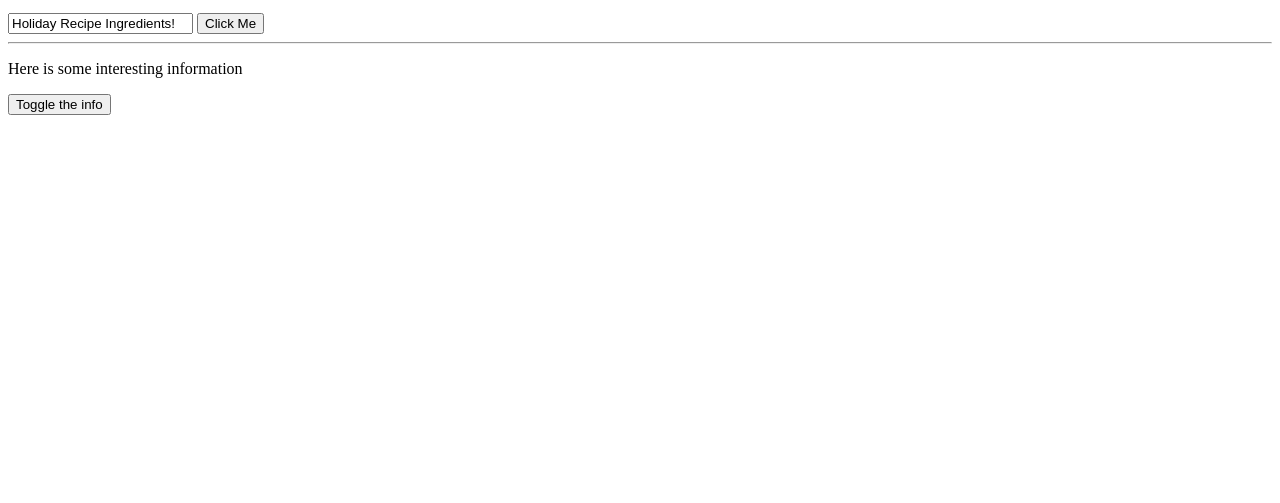
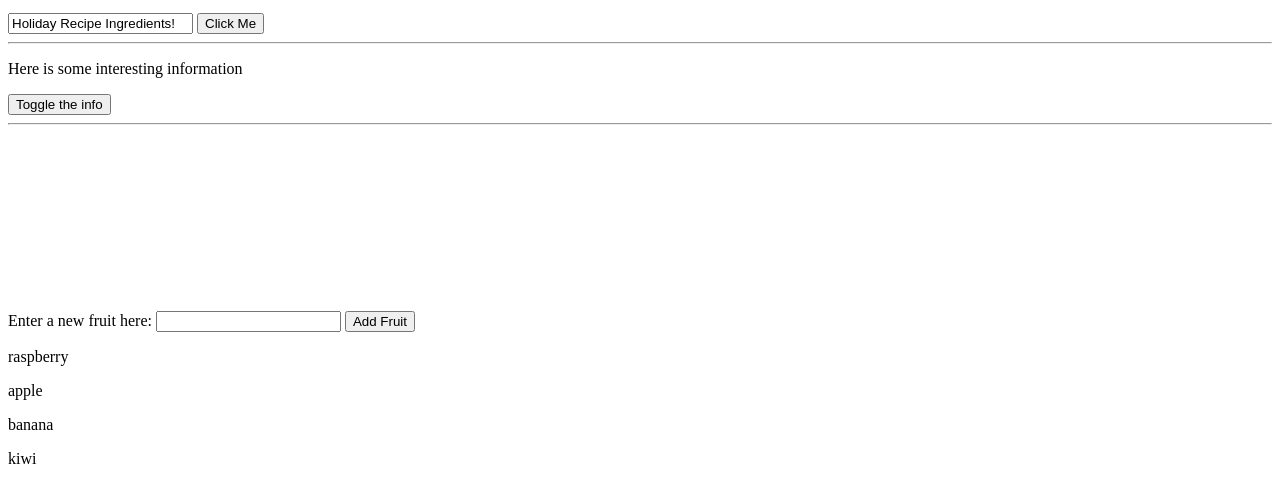
Before and after one commit to ambar-khan/practice_vuejs, a plain HTML site: page index.html in a window 1280 px wide. Shown: the part 101-604 px from the top of the page. Drawn offline with nearby package versions, Linux system fonts and the light colour scheme.

Commit message:
fruit array and add new fruit

```diff
--- a/index.html
+++ b/index.html
@@ -17,6 +17,25 @@
     <!-- v-if -->
     <p v-if="showInfo">Here is some interesting information</p>
     <button v-on:click="toggleInfo()">Toggle the info</button>
+
+    <hr>
+    <br>
+    <br>
+    <br>
+    <br>
+    <br>
+    <br>
+    <br>
+    <br>
+    <br>
+
+    <!-- {{ fruits }} -->
+
+    <p>Enter a new fruit here: <input type="text" v-model="newFruit"> <button v-on:click="addFruit()">Add Fruit</button></p>
+
+    <div v-for="fruit in fruits">
+      <p>{{ fruit }}</p>
+    </div>
     </div>
   </body>
 </html>
--- a/index.js
+++ b/index.js
@@ -2,7 +2,9 @@ var app = new Vue({
   el: '#app',
   data: {
     message: 'Holiday Recipe Ingredients!',
-    showInfo: true
+    showInfo: true,
+    fruits: ['raspberry', 'apple', 'banana', 'kiwi'],
+    newFruit: ""
   },
   methods: {
     changeMessage: function () {
@@ -16,6 +18,13 @@ var app = new Vue({
       } else {
         this.showInfo = true;
       }
+    },
+    addFruit: function () {
+      console.log('adding fruit...');
+      console.log(this.newFruit);
+      // how can i add newFruit to the array?
+      this.fruits.push(this.newFruit);
+      this.newFruit = "";
     }
   }
 });
```
